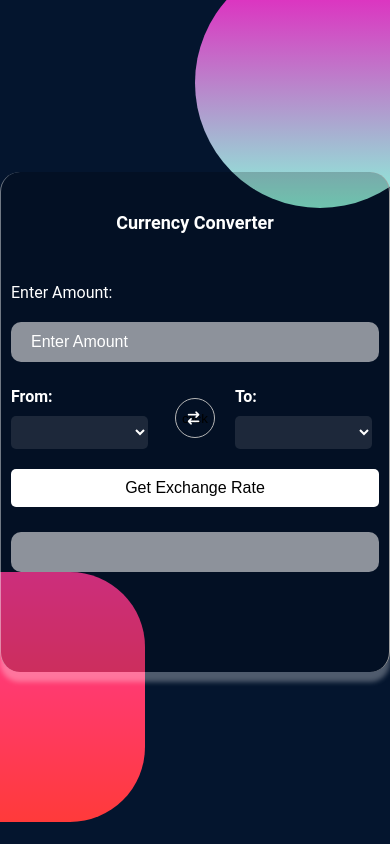
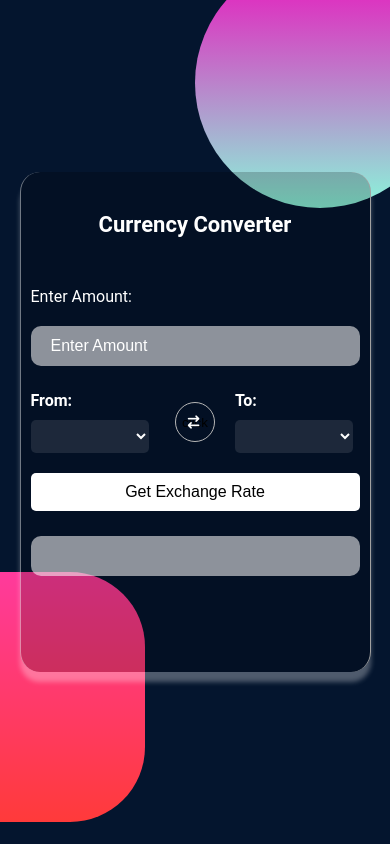
Before and after one commit to mehak-1903/JSProjects, a plain HTML site: page Project15_currency-converter/index.html in a window 390 px wide. Drawn offline with Linux system fonts and the light colour scheme.

Commit message:
Making responsive

```diff
--- a/Project15_currency-converter/style.css
+++ b/Project15_currency-converter/style.css
@@ -204,14 +204,14 @@ input:focus{
 
 @media(max-width: 768px){
     .sub-container{
-        width: 100%;
+        width: 90%;
         padding: 20px 10px;
         height: 500px;
         box-sizing: border-box;
     }
 
     h1{
-        font-size: 18px;
+        font-size: 22px;
     }
 
     .circle, .pinkcircle{
```
